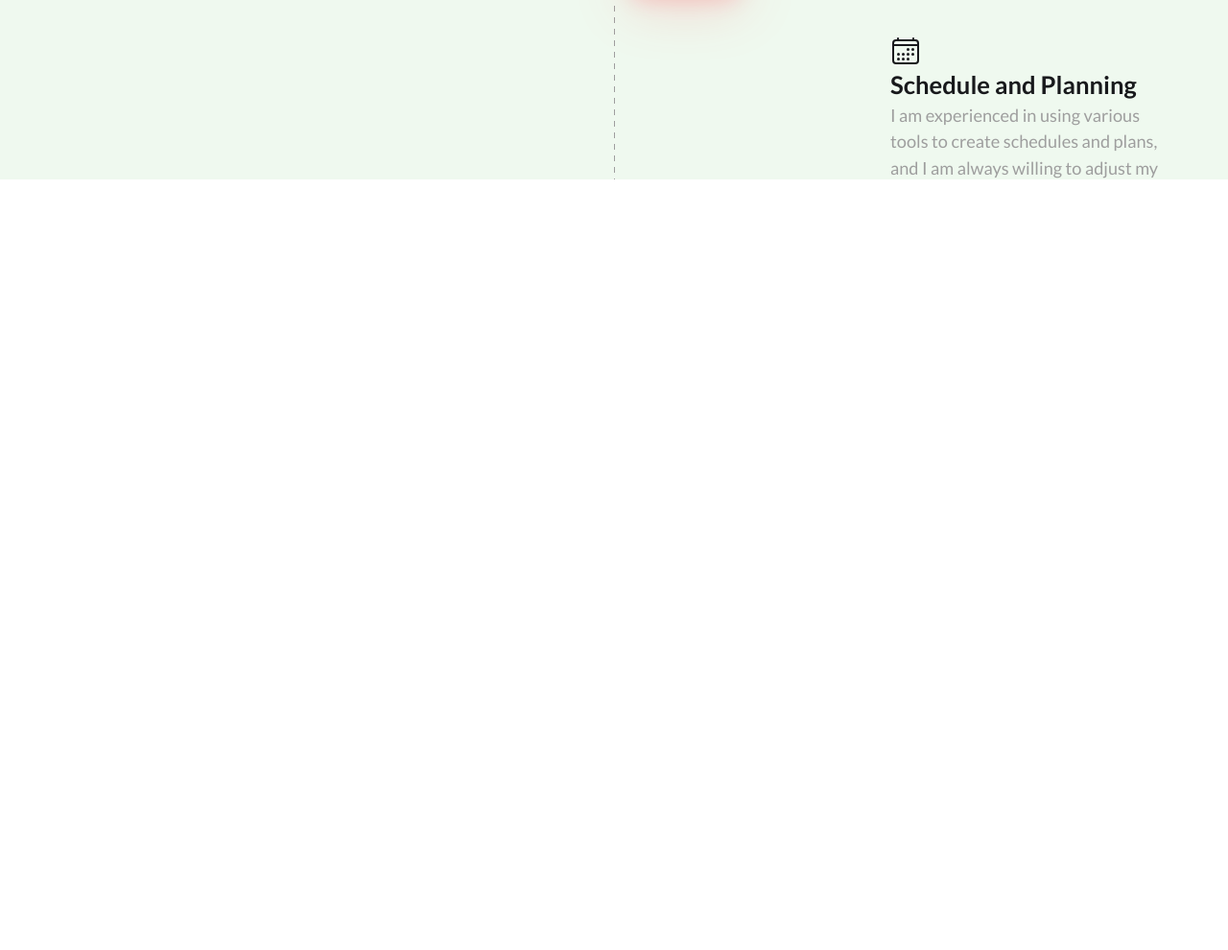
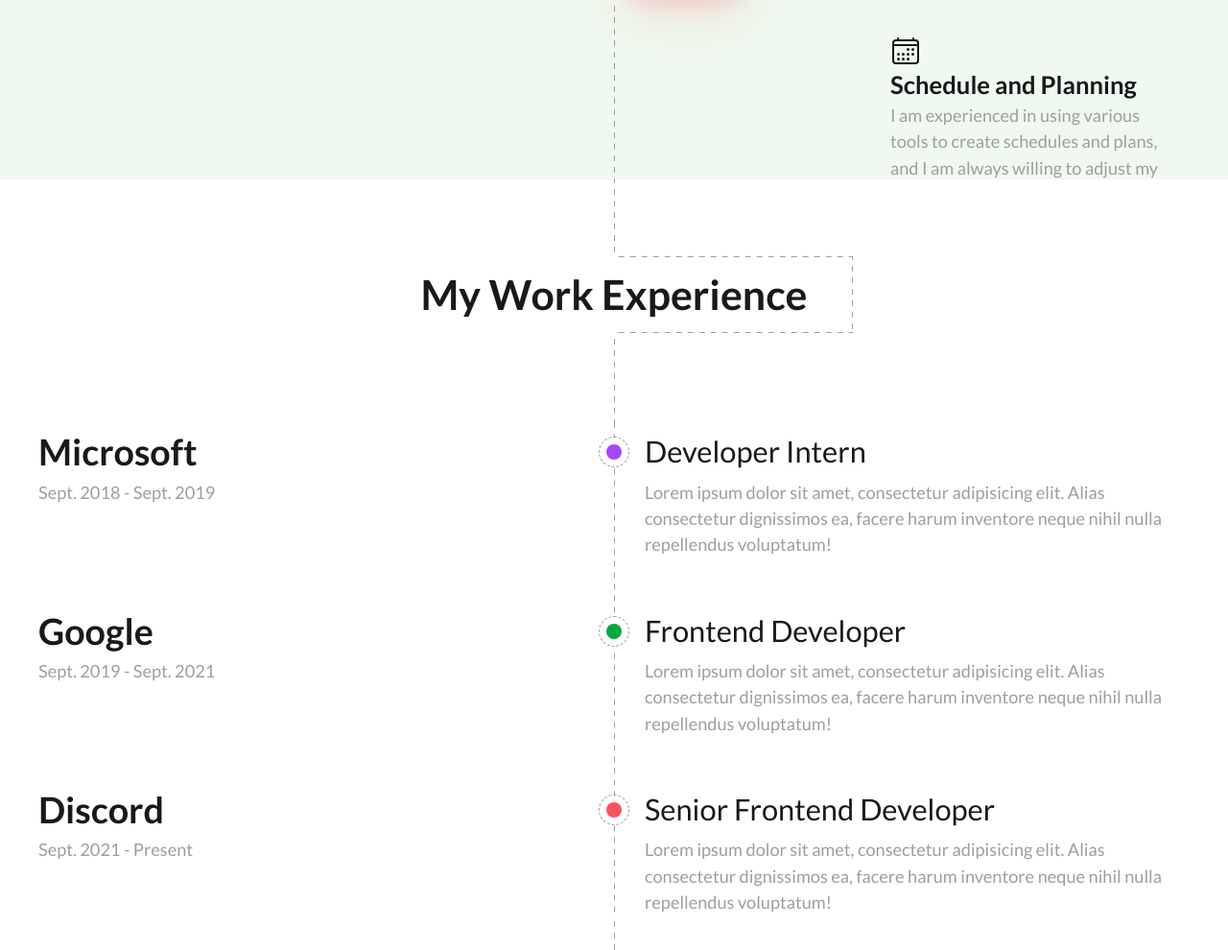
Before and after one commit to NickSettler/ITW-project-2, a website built with webpack: page src/index.html in a window 1280 px wide. Shown: the part 613-1603 px from the top of the page at 96% size. Before the commit the page ends 800 px from the top, so only its background shows below. Built offline with nearby package versions, Linux system fonts and the light colour scheme.

Commit message:
adds experience section

```diff
--- a/src/assets/css/main.scss
+++ b/src/assets/css/main.scss
@@ -4,6 +4,7 @@
 @import "lib/fonts";
 @import "lib/base";
 @import "sections/header";
+@import "sections/experience";
 
 body {
   margin: 0;
--- /dev/null
+++ b/src/assets/css/sections/experience.scss
@@ -0,0 +1,186 @@
+@use "sass:math";
+@import "../lib/variables";
+@import "../lib/mixins";
+
+section.experience {
+  $vertical-padding: 20;
+
+  width: 100%;
+  height: auto;
+  display: flex;
+  position: relative;
+  flex-direction: column;
+  align-items: center;
+  padding: spacing($vertical-padding) 0 spacing($vertical-padding * 1.5);
+
+  &::before {
+    content: "";
+    width: 1px;
+    height: spacing($vertical-padding);
+    position: absolute;
+    top: 0;
+    background-image: linear-gradient($text-secondary-color 50%, transparent 0);
+    background-position: right;
+    background-size: 1px 12px;
+    background-repeat: repeat-y;
+  }
+
+  &::after {
+    content: "";
+    width: 1px;
+    height: spacing($vertical-padding * 1.5);
+    position: absolute;
+    bottom: 0;
+    background-image: linear-gradient($text-secondary-color 50%, transparent 0);
+    background-position: right;
+    background-size: 1px 12px;
+    background-repeat: repeat-y;
+  }
+
+  .experience-title {
+    display: inline-flex;
+    position: relative;
+    padding: spacing(2) spacing(12);
+    background-image: linear-gradient($text-secondary-color 50%, transparent 0);
+    background-position: right;
+    background-size: 1px 12px;
+    background-repeat: repeat-y;
+    text-align: center;
+    font-weight: bold;
+
+    &::before,
+    &::after {
+      content: "";
+      width: 50%;
+      height: 1px;
+      position: absolute;
+      right: 0;
+      background-image: linear-gradient(to left, $text-secondary-color 50%, transparent 0);
+      background-position: top;
+      background-size: 12px 1px;
+      background-repeat: repeat-x;
+    }
+
+    &::before {
+      top: 0;
+    }
+
+    &::after {
+      bottom: 0;
+    }
+  }
+
+  .experience-line {
+    width: 1px;
+    height: spacing(24);
+    background-image: linear-gradient($text-secondary-color 50%, transparent 0);
+    background-position: right;
+    background-size: 1px 12px;
+    background-repeat: repeat-y;
+  }
+
+  .experience-content {
+    @include container;
+
+    flex-direction: column;
+    align-items: center;
+
+    .experience-line {
+      width: 1px;
+      height: 100%;
+      position: absolute;
+      background-image: linear-gradient($text-secondary-color 50%, transparent 0);
+      background-position: right;
+      background-size: 1px 12px;
+      background-repeat: repeat-y;
+    }
+
+    .experience-block {
+      @include container;
+
+      flex-direction: column;
+      justify-content: center;
+
+      .experience-item {
+        width: 100%;
+        height: auto;
+        display: grid;
+        grid-template:
+          "title position" auto
+          "date description" auto / 1fr 1fr;
+
+        &:not(:last-child) {
+          margin-bottom: spacing(12);
+        }
+
+        .experience-item__position,
+        .experience-item__description {
+          margin-left: spacing(8);
+        }
+
+        .experience-item__title {
+          @include font(h3);
+
+          grid-area: title;
+          font-weight: bold;
+        }
+
+        .experience-item__position {
+          @include font(h4);
+
+          $point-size: 16px;
+
+          display: flex;
+          align-items: center;
+          position: relative;
+          grid-area: position;
+
+          &::before,
+          &::after {
+            content: "";
+            position: absolute;
+            border-radius: $point-size;
+          }
+
+          &::before {
+            width: $point-size;
+            height: $point-size;
+            left: - spacing(8) - math.div($point-size, 2);
+            z-index: 3;
+          }
+
+          &::after {
+            width: $point-size * 2;
+            height: $point-size * 2;
+            background: #fff;
+            left: - spacing(8) - $point-size;
+            z-index: 2;
+            border: 1px dashed $text-secondary-color;
+          }
+        }
+
+        .experience-item__date {
+          grid-area: date;
+          color: $text-secondary-color;
+        }
+
+        .experience-item__description {
+          grid-area: description;
+          color: $text-secondary-color;
+        }
+
+        &:nth-of-type(3n-2) .experience-item__position::before {
+          background: palette(extra1, main);
+        }
+
+        &:nth-of-type(3n-1) .experience-item__position::before {
+          background: palette(success, main);
+        }
+
+        &:nth-of-type(3n) .experience-item__position::before {
+          background: palette(danger, main);
+        }
+      }
+    }
+  }
+}
--- a/src/index.html
+++ b/src/index.html
@@ -12,7 +12,7 @@
             <p>aka Nikita Moiseev</p>
         </a>
         <div class="header-menu-list">
-            <a href="#">Menu Item 1</a>
+            <a href="#experience">Work Experience</a>
             <a href="#">Menu Item 2</a>
             <a href="#">Menu Item 3</a>
             <a href="#">Menu Item 4</a>
@@ -74,5 +74,63 @@
         </div>
     </div>
 </header>
+<main>
+    <section id="experience" class="experience">
+        <h2 class="experience-title">
+            My Work Experience
+        </h2>
+        <div class="experience-line"></div>
+        <div class="experience-content">
+            <div class="experience-line"></div>
+            <div class="experience-block">
+                <div class="experience-item">
+                    <p class="experience-item__title">
+                        Microsoft
+                    </p>
+                    <p class="experience-item__position">
+                        Developer Intern
+                    </p>
+                    <p class="experience-item__date">
+                        Sept. 2018 - Sept. 2019
+                    </p>
+                    <p class="experience-item__description">
+                        Lorem ipsum dolor sit amet, consectetur adipisicing elit. Alias consectetur dignissimos ea,
+                        facere harum inventore neque nihil nulla repellendus voluptatum!
+                    </p>
+                </div>
+                <div class="experience-item">
+                    <p class="experience-item__title">
+                        Google
+                    </p>
+                    <p class="experience-item__position">
+                        Frontend Developer
+                    </p>
+                    <p class="experience-item__date">
+                        Sept. 2019 - Sept. 2021
+                    </p>
+                    <p class="experience-item__description">
+                        Lorem ipsum dolor sit amet, consectetur adipisicing elit. Alias consectetur dignissimos ea,
+                        facere harum inventore neque nihil nulla repellendus voluptatum!
+                    </p>
+                </div>
+                <div class="experience-item">
+                    <p class="experience-item__title">
+                        Discord
+                    </p>
+                    <p class="experience-item__position">
+                        Senior Frontend Developer
+                    </p>
+                    <p class="experience-item__date">
+                        Sept. 2021 - Present
+                    </p>
+                    <p class="experience-item__description">
+                        Lorem ipsum dolor sit amet, consectetur adipisicing elit. Alias consectetur dignissimos ea,
+                        facere harum inventore neque nihil nulla repellendus voluptatum!
+                    </p>
+                </div>
+            </div>
+        </div>
+    </section>
+</main>
 </body>
 </html>
```
